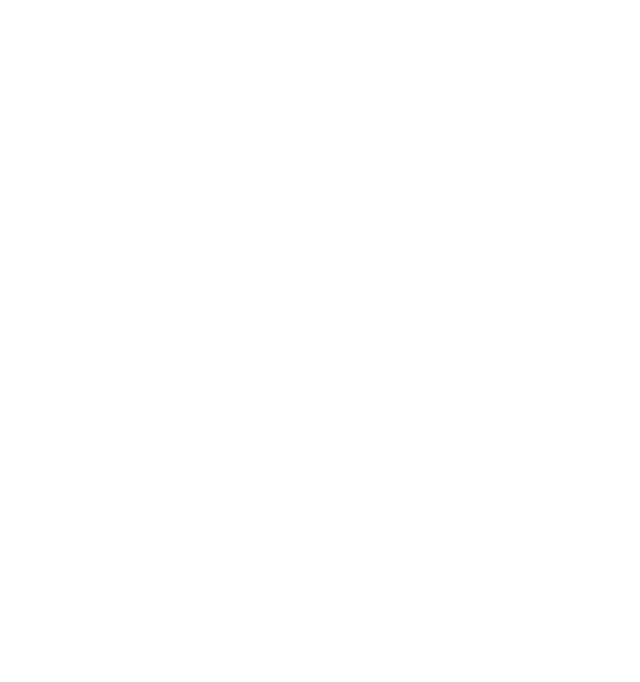
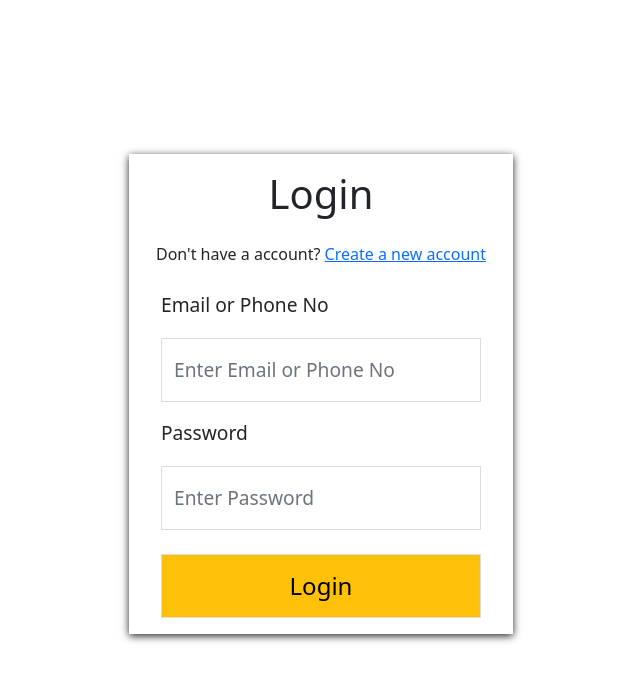
Before and after one commit to vaheedsk36/ecommerce-frontend, a React (Vite) app: page /account/login in a window 1280 px wide. Before the commit this address had no page. Shown: the top 682 px of the page, without its empty margins (319-959 px from the left). Built offline with nearby package versions, Linux system fonts and the light colour scheme.

Commit message:
added-login-page

```diff
--- a/src/App.tsx
+++ b/src/App.tsx
@@ -2,9 +2,8 @@
 import { BrowserRouter, Routes, Route } from "react-router-dom";
 import BodyLayout from "./components/layouts/BodyLayout";
 import { QueryClientProvider, QueryClient } from 'react-query';
-import { ReactQueryDevtools } from 'react-query/devtools'
-import Login from "./pages/Login/Login";
-
+import { ReactQueryDevtools } from 'react-query/devtools';
+import AccountFormsPage from "./pages/AccountFormsPage";
 const queryClient = new QueryClient();
 
 function App() {
@@ -12,7 +11,7 @@
     <>
       <BrowserRouter>
         <Routes>
-          <Route path="/login" element={<Login />} />
+          <Route path="/account/login" element={<AccountFormsPage/>} />
         </Routes>
       </BrowserRouter>
     </>
--- a/src/pages/Login/Login.tsx
+++ b/src/components/forms/CreateAccount.tsx
@@ -44,7 +44,7 @@
           <div className="login--container-div">
           <div className="login--header text-center mb-2">
             <h1>Login</h1>
-            <label>Don't have a account? <a href="#">Create a new account</a></label>
+            <label className="mt-3">Don't have a account? <a href="#">Create a new account</a></label>
           </div>
           <Form>
             <Form.Group controlId="formUsername">
--- /dev/null
+++ b/src/components/forms/Login.tsx
@@ -0,0 +1,70 @@
+// @ts-nocheck
+import React, { useState } from 'react';
+import { faGoogle } from '@fortawesome/free-brands-svg-icons';
+import { FontAwesomeIcon } from '@fortawesome/react-fontawesome';
+import Button from 'react-bootstrap/Button';
+import Form from 'react-bootstrap/Form';
+import PhoneInput from 'react-phone-number-input';
+import bcrypt from 'bcryptjs';
+
+const Login = () => {
+
+  const loginHandler = async () => {
+  var myHeaders = new Headers();
+  myHeaders.append("Content-Type", "application/json");
+
+  const username = document.getElementById("formUsername").value;
+  const email = document.getElementById("formEmail").value;
+  const password = document.getElementById("formPassword").value;
+  const hashedPassword = await bcrypt.hash(password,10);
+  const phoneNumber = document.getElementById("formNumber").value;
+
+  var body = JSON.stringify({
+    "username" : `${username}`,
+    "email" :  `${email}`,
+    "password" : `${hashedPassword}`,
+    "phone" : `${phoneNumber}`
+  });
+
+  var requestOptions : any = {
+    method: 'POST',
+    headers: myHeaders,
+    body,
+    redirect: 'follow'
+  };
+
+  fetch("http://localhost:35000/api/v1/account/register", requestOptions)
+    .then(response => response.text())
+    .then(result => console.log(result))
+    .catch(error => console.log('error', error));
+  }
+
+  return (
+        <div className="login--container">
+          <div className="login--container-div">
+          <div className="login--header text-center mb-2">
+            <h1>Login</h1>
+            <label className="mt-3">Don't have a account? <a href="#">Create a new account</a></label>
+          </div>
+          <Form>
+            <Form.Group controlId="formUsername">
+              <Form.Label>Email or Phone No</Form.Label>
+              <Form.Control type={"email"|"tel"} placeholder="Enter Email or Phone No" />
+            </Form.Group>
+
+            <Form.Group controlId="formPassword">
+              <Form.Label>Password</Form.Label>
+              <Form.Control type="password" placeholder="Enter Password" />
+            </Form.Group>
+
+            <Button variant="warning" className='login--btn mt-4 fs-4' type="button" onClick={loginHandler}>
+              Login
+            </Button>
+          </Form>
+          </div>
+
+        </div>
+  )
+}
+
+export default Login;
--- /dev/null
+++ b/src/pages/AccountFormsPage.tsx
@@ -0,0 +1,12 @@
+import React from 'react';
+import Login from '../components/forms/Login';
+
+const AccountFormsPage = () => {
+  return (
+    <>
+        <Login/>
+    </>
+  )
+}
+
+export default AccountFormsPage
```
